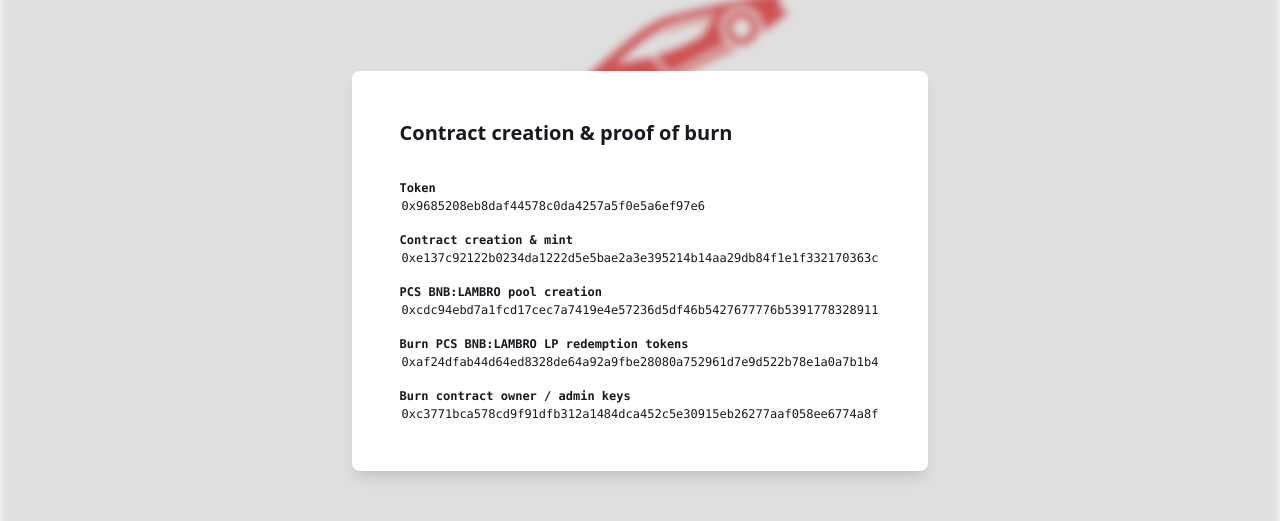
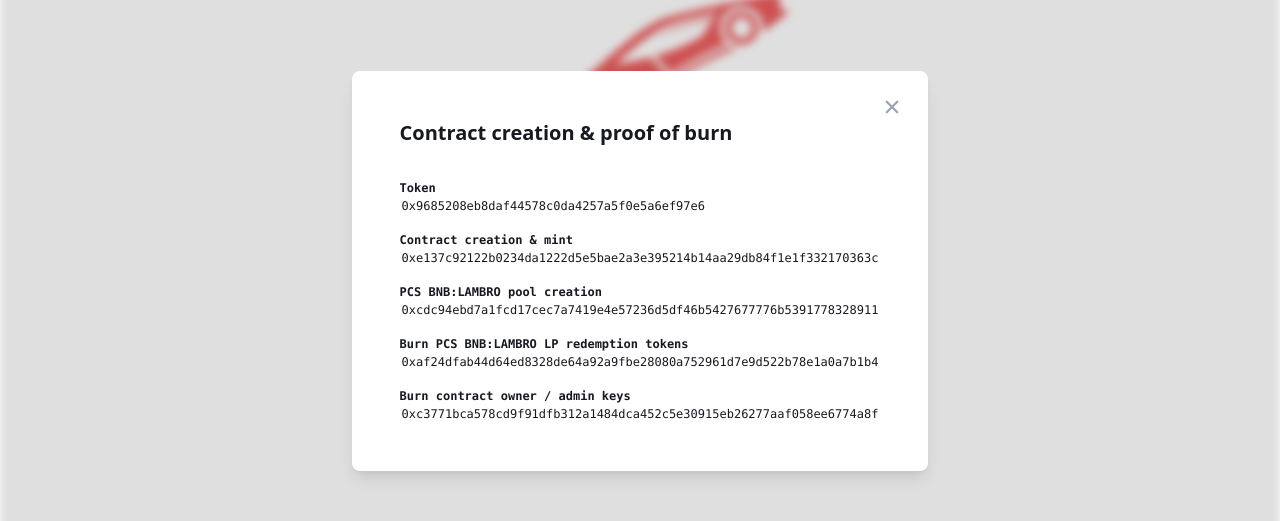
Before and after one commit to lambrofinance/frontend, a Next.js app: page / in a window 1280 px wide. Both pictures are taken after a click on the link "Burn". Shown: the part 129-650 px from the top of the page. Built offline with nearby package versions, Linux system fonts and the light colour scheme.

Commit message:
:sparkles: Explicit close button

```diff
--- a/src/components/ProofOfBurn/index.tsx
+++ b/src/components/ProofOfBurn/index.tsx
@@ -1,4 +1,5 @@
 import { MouseEvent, useCallback, useRef } from 'react';
+import { IoClose } from 'react-icons/io5';
 
 import styles from './styles.module.css';
 
@@ -26,6 +27,9 @@
       ref={backdrop}
     >
       <div>
+        <button onClick={onHide}>
+          <IoClose />
+        </button>
         <h2>Contract creation &amp; proof of burn</h2>
 
         <h3>Token</h3>
--- a/src/components/ProofOfBurn/styles.module.css
+++ b/src/components/ProofOfBurn/styles.module.css
@@ -9,6 +9,20 @@
     @apply rounded-lg;
     @apply shadow-lg;
     @apply p-12;
+    @apply relative;
+
+    & button {
+      @apply absolute;
+      @apply top-4 right-4;
+      @apply text-2xl;
+      @apply text-gray-400;
+      @apply leading-none;
+      @apply p-2;
+
+      &:hover {
+        @apply text-gray-500;
+      }
+    }
 
     & h2 {
       @apply font-sans font-bold text-xl;
```
